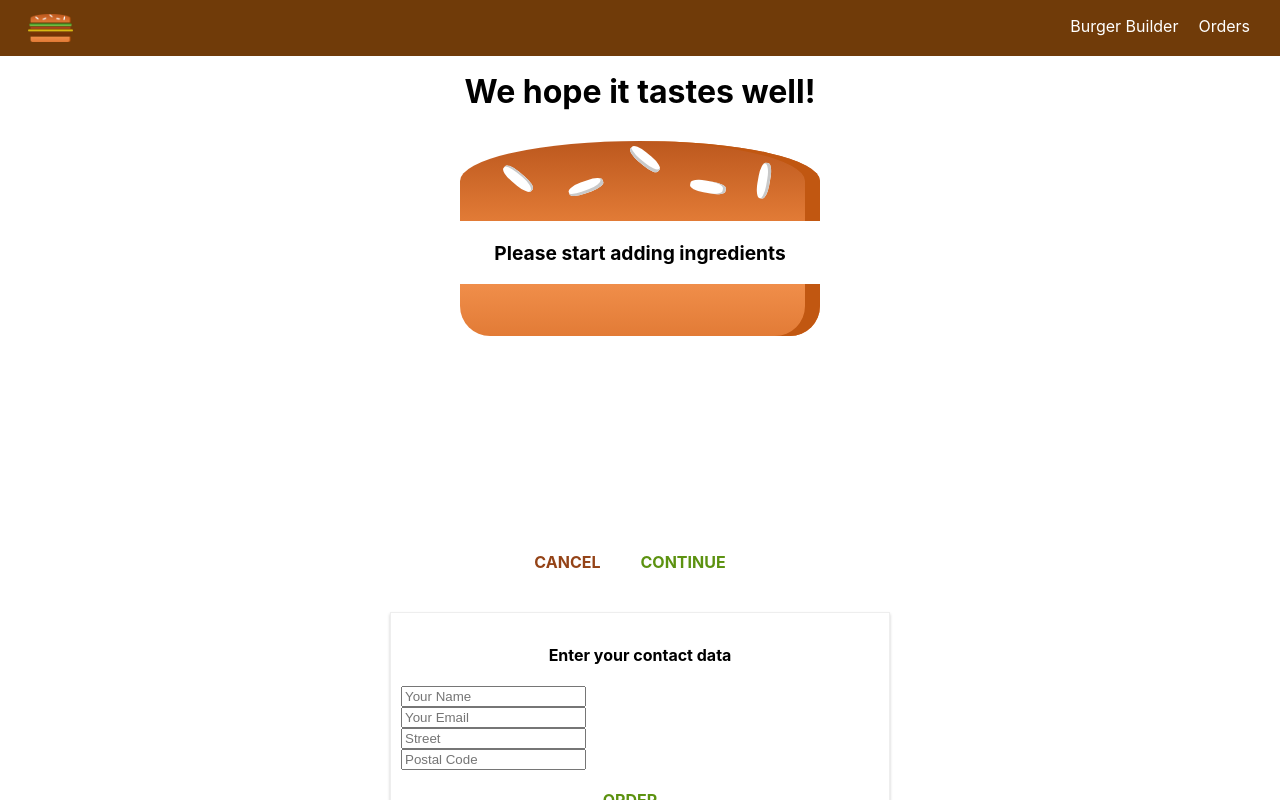
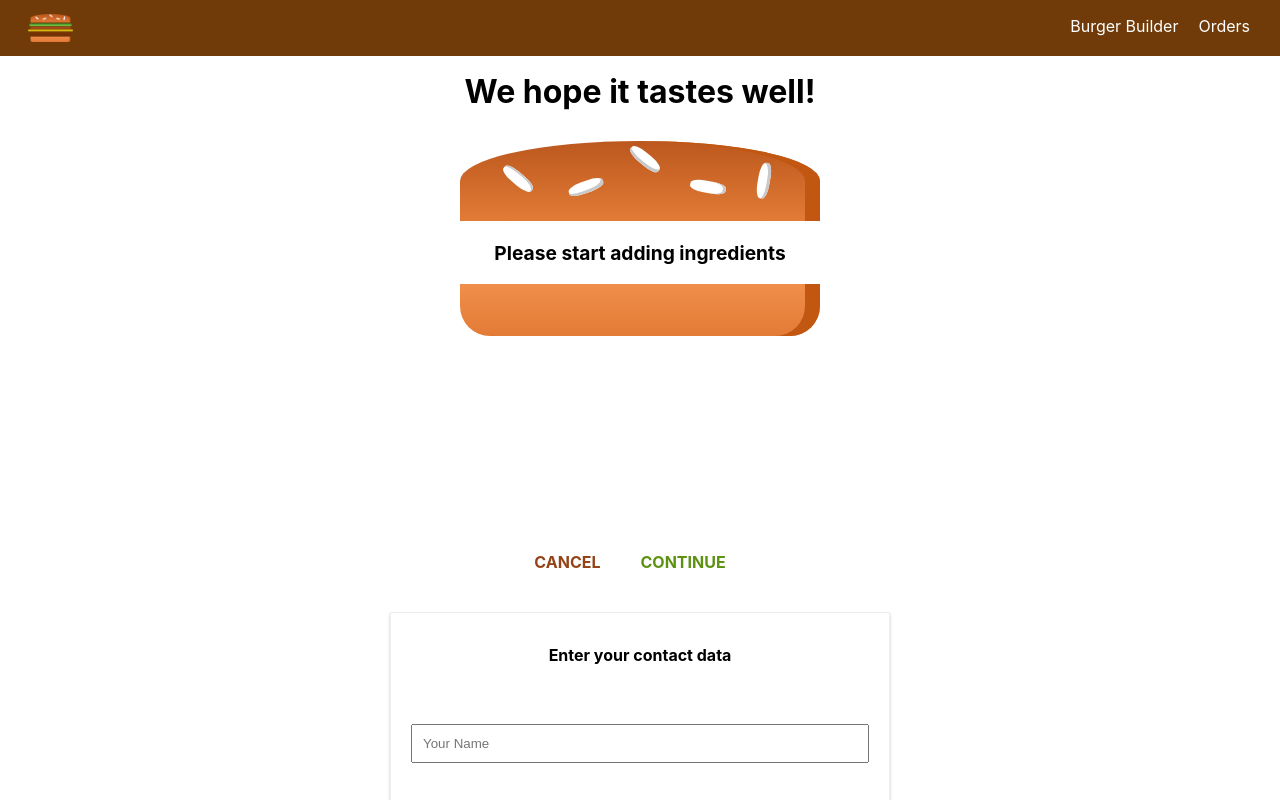
Before and after one commit to ionescuflorin/burger-builder, a React (Create React App) app: page /checkout in a window 1280 px wide. Both pictures are taken after a click on the button "CONTINUE". Shown: the top 800 px of the page. Built offline with nearby package versions, Linux system fonts and the light colour scheme.

Commit message:
[FORM] Handling user input

```diff
--- /dev/null
+++ b/src/components/UI/Input/Input.css
@@ -0,0 +1,27 @@
+.Input {
+    width: 100%;
+    padding: 10px;
+    box-sizing: border-box;
+}
+
+.Label {
+    font-weight: bold;
+    display: block;
+    margin-bottom: 8px;
+}
+
+.InputElement {
+    outline: none;
+    border: 1px solid #ccc;
+    background-color: #fff;
+    font: inherit;
+    padding: 6px 10px;
+    display: block;
+    width: 100%;
+    box-sizing: border-box;
+}
+
+.InputElement:focus {
+    outline: none;
+    background-color: #ccc;
+}
--- /dev/null
+++ b/src/components/UI/Input/Input.jsx
@@ -0,0 +1,45 @@
+import React from 'react';
+import './Input.css';
+
+const Input = props => {
+  let inputElement = null;
+
+  switch (props.elementType) {
+    case 'input':
+      inputElement = (
+        <input className="Input" {...props.elementConfig} value={props.value} onChange={props.changed} />
+      );
+      break;
+    case 'textarea':
+      inputElement = (
+        <textarea
+          className="Input"
+          {...props.elementConfig}
+          value={props.value} onChange={props.changed}
+        />
+      );
+      break;
+    case 'select':
+      inputElement = (
+        <select className="Input" value={props.value} onChange={props.changed}>
+          {props.elementConfig.options.map(option => (
+            <option key={option.value} value={option.value}>{option.displayValue}</option>
+          ))}
+        </select>
+      );
+      break;
+    default:
+      inputElement = (
+        <input className="Input" {...props.elementConfig} value={props.value} onChange={props.changed} />
+      );
+  }
+
+  return (
+    <div className="Input">
+      <label className="Label">{props.label}</label>
+      {inputElement}
+    </div>
+  );
+};
+
+export default Input;
--- a/src/containers/Checkout/ContactData/ContactData.css
+++ b/src/containers/Checkout/ContactData/ContactData.css
@@ -8,10 +8,6 @@
     box-sizing: border-box;
 }
 
-.Input {
-    display: block;
-}
-
 @media (min-width: 600px) {
     .ContactData {
         width: 500px;
--- a/src/containers/Checkout/ContactData/ContactData.jsx
+++ b/src/containers/Checkout/ContactData/ContactData.jsx
@@ -3,14 +3,61 @@
 import Spinner from '../../../components/UI/Spinner/Spinner';
 import './ContactData.css';
 import axios from '../../../axios/axios-orders';
+import Input from '../../../components/UI/Input/Input';
 
 class ContactData extends React.Component {
   state = {
-    name: '',
-    email: '',
-    address: {
-      street: '',
-      postalCode: ''
+    orderForm: {
+      name: {
+        elementType: 'input',
+        elementConfig: {
+          type: 'text',
+          placeholder: 'Your Name'
+        },
+        value: ''
+      },
+      street: {
+        elementType: 'input',
+        elementConfig: {
+          type: 'text',
+          placeholder: 'Street'
+        },
+        value: ''
+      },
+      zipCode: {
+        elementType: 'input',
+        elementConfig: {
+          type: 'text',
+          placeholder: 'Zip Code'
+        },
+        value: ''
+      },
+      country: {
+        elementType: 'input',
+        elementConfig: {
+          type: 'text',
+          placeholder: 'Country'
+        },
+        value: ''
+      },
+      email: {
+        elementType: 'input',
+        elementConfig: {
+          type: 'email',
+          placeholder: 'Your Email'
+        },
+        value: ''
+      },
+      deliveryMethod: {
+        elementType: 'select',
+        elementConfig: {
+          options: [
+            { value: 'fastest', displayValue: 'Fastest' },
+            { value: 'cheapest', displayValue: 'Cheapest' }
+          ]
+        },
+        value: ''
+      }
     },
     loading: false
   };
@@ -21,17 +68,7 @@
     // TIP: for your production app, calculate the total price on backend so the user can't manipulate the numbers
     const order = {
       ingredients: this.props.ingredients,
-      price: this.props.price,
-      customer: {
-        name: 'Ionescu Florin',
-        address: {
-          street: 'TestStreet 1',
-          zipCode: '543534',
-          country: 'Romania'
-        },
-        email: 'test@test.com'
-      },
-      deliveryMethod: 'fastest'
+      price: this.props.price
     };
     axios
       .post('/orders.json', order)
@@ -42,33 +79,37 @@
       .catch(error => this.setState({ loading: false }));
   };
 
+  inputChangedHandler = (e, inputIdentifier) => {
+    const updatedOrderForm = {
+      ...this.state.orderForm
+    };
+    // clone the object state deeply
+    const updatedFormElement = { ...updatedOrderForm[inputIdentifier] };
+    updatedFormElement.value = e.target.value;
+    updatedOrderForm[inputIdentifier] = updatedFormElement;
+    this.setState({orderForm: updatedOrderForm})
+  };
+
   render() {
+    const formElementsArray = [];
+    for (let key in this.state.orderForm) {
+      formElementsArray.push({
+        id: key,
+        config: this.state.orderForm[key]
+      });
+    }
+
     let form = (
       <form>
-        <input
-          className="Input"
-          type="text"
-          name="name"
-          placeholder="Your Name"
-        />
-        <input
-          className="Input"
-          type="email"
-          name="email"
-          placeholder="Your Email"
-        />
-        <input
-          className="Input"
-          type="text"
-          name="street"
-          placeholder="Street"
-        />
-        <input
-          className="Input"
-          type="text"
-          name="postal"
-          placeholder="Postal Code"
-        />
+        {formElementsArray.map(formElement => (
+          <Input
+            key={formElement.id}
+            elementType={formElement.config.elementType}
+            elementConfig={formElement.config.elementConfig}
+            value={formElement.config.value}
+            changed={e => this.inputChangedHandler(e, formElement.id)}
+          />
+        ))}
         <Button btnType="Success" clicked={this.orderHandler}>
           ORDER
         </Button>
```
